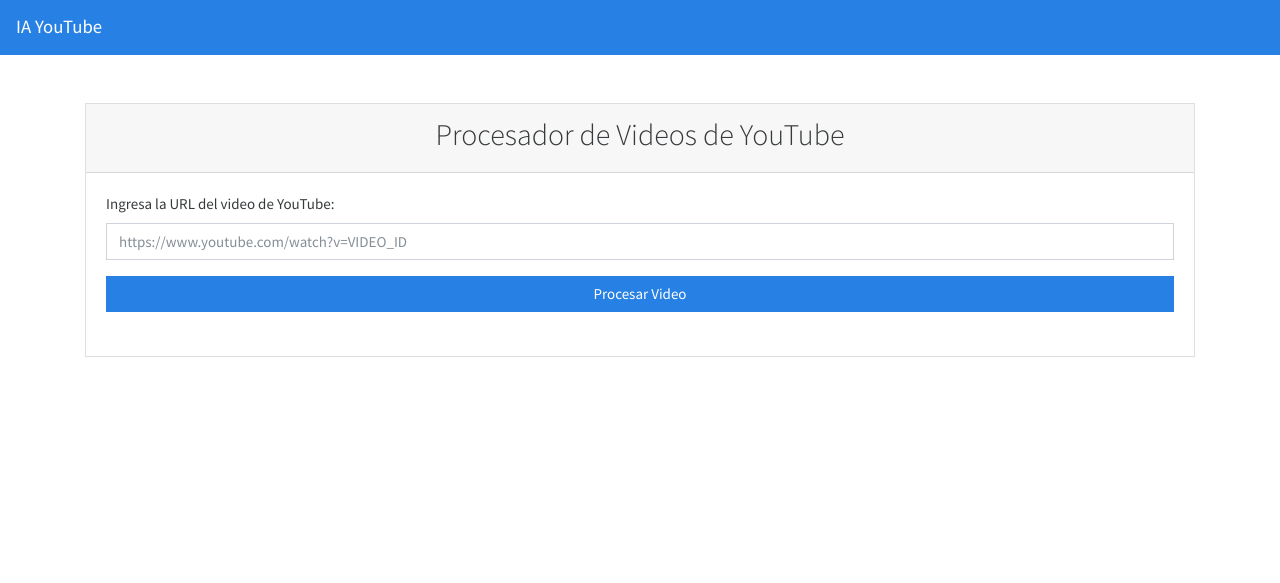
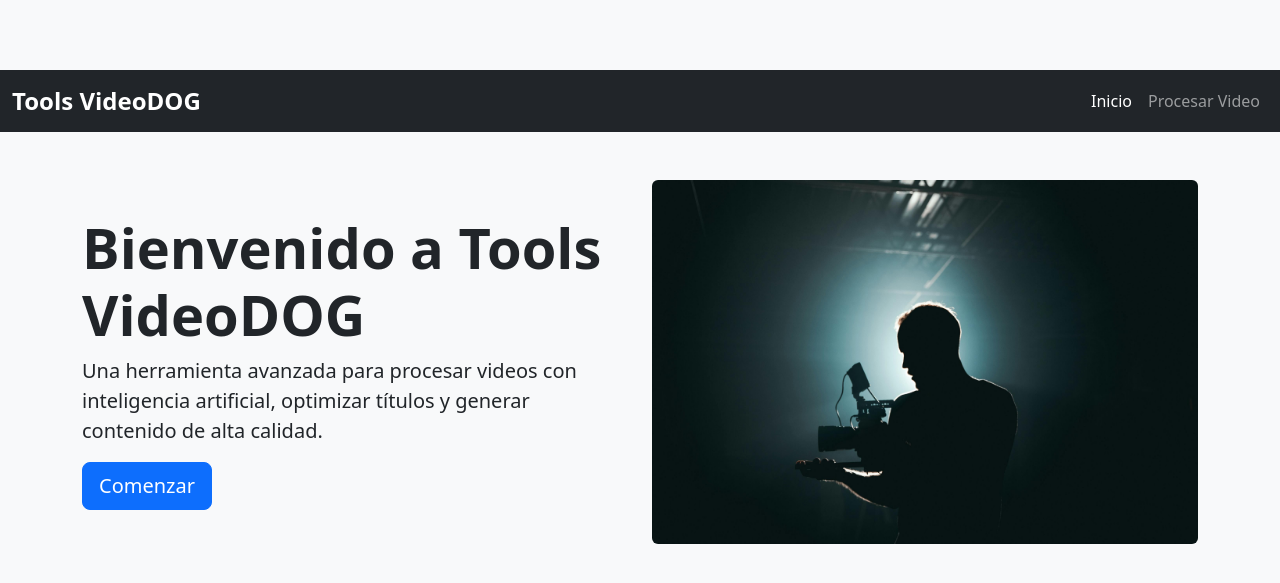
Before and after one commit to ArmandoArias/ia-videodog, a Flask app: page / in a window 1280 px wide. Shown: the top 583 px of the page. Run offline with Flask 3, Linux system fonts and the light colour scheme; some libraries are stand-ins or nearby versions.

Commit message:
Agregando estilos CSS y lógica JavaScript para procesar videos de YouTube

```diff
--- a/app.py
+++ b/app.py
@@ -1,35 +1,45 @@
 # app.py
 
+import os
 from flask import Flask, render_template, request, jsonify
-from flask_socketio import SocketIO
+from flask_socketio import SocketIO, join_room, leave_room
 from uuid import uuid4
-import os
+import logging
 
 # Importar funciones de los módulos
+from modules.youtube_downloader import descargar_audio  # Asegúrate de que este es el nombre correcto
 from modules.aws_services import subir_audio_s3, iniciar_transcripcion
 from modules.transcriber import obtener_transcripcion, limpiar_texto
 from modules.bedrock_generator import generar_sugerencias_claude_optimizado
 from modules.utils import limpiar_youtube_url
-from modules.youtube_man import procesar_audio
+
+# Configuración de Logging
+logging.basicConfig(level=logging.INFO, format='%(asctime)s - %(levelname)s - %(message)s')
 
 app = Flask(__name__)
 socketio = SocketIO(app)
 
 def procesar_video(url_video, session_id):
+    """
+    Procesa un video de YouTube: descarga audio, sube a S3, transcribe y genera sugerencias.
+
+    Parámetros:
+    - url_video (str): URL limpia del video de YouTube.
+    - session_id (str): ID de sesión para emitir eventos a través de SocketIO.
+    """
     total_steps = 5
     current_step = 0
 
     try:
-        # Paso 1: Validar y procesar el audio
+        # Paso 1: Descargar el audio
         current_step += 1
         socketio.emit('progreso', {
-            'data': 'Procesando audio...',
+            'data': 'Descargando audio...',
             'step': current_step,
             'total_steps': total_steps
         }, room=session_id)
 
-        # Aquí asumiríamos que el audio ya está disponible o se procesa de manera permitida
-        audio_path, video_id, titulo_actual = procesar_audio(url_video)
+        audio_path, video_id, titulo_actual = descargar_audio(url_video)
 
         # Paso 2: Subir el audio a S3
         current_step += 1
@@ -81,6 +91,7 @@ def procesar_video(url_video, session_id):
         }, room=session_id)
 
     except Exception as e:
+        logging.error(f"Error en procesar_video: {e}")
         # Emitir evento de error
         socketio.emit('error', {'data': str(e)}, room=session_id)
 
@@ -89,8 +100,17 @@ def procesar_video(url_video, session_id):
 def index():
     return render_template('index.html')
 
+@app.route('/process')
+def process():
+    return render_template('process.html')
+
 @app.route('/procesar_video', methods=['POST'])
 def procesar_video_endpoint():
+    """
+    Endpoint para procesar un video de YouTube.
+
+    Espera un JSON con 'url_video' y opcionalmente 'session_id'.
+    """
     data = request.get_json()
     url_video = data.get('url_video')
     if not url_video:
@@ -111,7 +131,23 @@ def procesar_video_endpoint():
 
         return jsonify({'message': 'Procesamiento iniciado.', 'session_id': session_id}), 200
     except Exception as e:
+        logging.error(f"Error en procesar_video_endpoint: {e}")
         return jsonify({'error': str(e)}), 500
+
+# Manejo de eventos de SocketIO
+@socketio.on('connect')
+def handle_connect():
+    logging.info('Cliente conectado')
+
+@socketio.on('disconnect')
+def handle_disconnect():
+    logging.info('Cliente desconectado')
+
+@socketio.on('join')
+def handle_join(data):
+    session_id = data
+    join_room(session_id)
+    logging.info(f'Cliente unido a la sala {session_id}')
 
 if __name__ == '__main__':
     socketio.run(app, debug=True)
--- a/static/css/styles.css
+++ b/static/css/styles.css
@@ -0,0 +1,28 @@
+/* static/css/styles.css */
+
+body {
+    padding-top: 70px; /* Espacio para el menú de navegación */
+    background-color: #f8f9fa;
+}
+
+.navbar-brand {
+    font-weight: bold;
+    font-size: 1.5rem;
+}
+
+.display-4 {
+    font-weight: bold;
+}
+
+#progress-section, #result-section {
+    background-color: #ffffff;
+    padding: 20px;
+    border-radius: 5px;
+    box-shadow: 0 0 10px rgba(0, 0, 0, 0.1);
+}
+
+pre {
+    background-color: #f1f1f1;
+    padding: 15px;
+    border-radius: 5px;
+}
--- a/templates/index.html
+++ b/templates/index.html
@@ -1,174 +1,55 @@
+<!-- templates/index.html -->
 <!DOCTYPE html>
 <html lang="es">
 <head>
     <meta charset="UTF-8">
-    <title>Procesador de Videos de YouTube</title>
-    <!-- Usando el tema "Cosmo" de Bootswatch -->
-    <link rel="stylesheet" href="https://stackpath.bootstrapcdn.com/bootswatch/4.5.2/cosmo/bootstrap.min.css">
-    <!-- Font Awesome para los íconos -->
-    <link rel="stylesheet" href="https://cdnjs.cloudflare.com/ajax/libs/font-awesome/6.4.0/css/all.min.css">
+    <title>Tools VideoDOG</title>
+    <!-- Bootstrap CSS -->
+    <link href="https://cdn.jsdelivr.net/npm/bootstrap@5.3.0/dist/css/bootstrap.min.css" rel="stylesheet">
+    <!-- Tu CSS personalizado (opcional) -->
+    <link rel="stylesheet" href="{{ url_for('static', filename='css/styles.css') }}">
 </head>
 <body>
-    <nav class="navbar navbar-expand-lg navbar-dark bg-primary">
-        <a class="navbar-brand" href="#">IA YouTube</a>
+    <!-- Menú de Navegación -->
+    <nav class="navbar navbar-expand-lg navbar-dark bg-dark">
+        <div class="container-fluid">
+            <a class="navbar-brand" href="#">Tools VideoDOG</a>
+            <button class="navbar-toggler" type="button" data-bs-toggle="collapse" data-bs-target="#navbarNav"
+                aria-controls="navbarNav" aria-expanded="false" aria-label="Toggle navigation">
+                <span class="navbar-toggler-icon"></span>
+            </button>
+            <div class="collapse navbar-collapse" id="navbarNav">
+                <ul class="navbar-nav ms-auto">
+                    <li class="nav-item">
+                        <a class="nav-link active" aria-current="page" href="#">Inicio</a>
+                    </li>
+                    <li class="nav-item">
+                        <a class="nav-link" href="{{ url_for('process') }}">Procesar Video</a>
+                    </li>
+                    <!-- Puedes añadir más enlaces aquí -->
+                </ul>
+            </div>
+        </div>
     </nav>
 
+    <!-- Sección de Introducción -->
     <div class="container mt-5">
-        <div class="card">
-            <div class="card-header text-center">
-                <h2>Procesador de Videos de YouTube</h2>
+        <div class="row align-items-center">
+            <div class="col-md-6">
+                <h1 class="display-4">Bienvenido a Tools VideoDOG</h1>
+                <p class="lead">Una herramienta avanzada para procesar videos con inteligencia artificial, optimizar títulos y generar contenido de alta calidad.</p>
+                <a href="{{ url_for('process') }}" class="btn btn-primary btn-lg">Comenzar</a>
             </div>
-            <div class="card-body">
-                <form id="video-form">
-                    <div class="form-group">
-                        <label for="url_video">Ingresa la URL del video de YouTube:</label>
-                        <input type="text" class="form-control" id="url_video" name="url_video" required placeholder="https://www.youtube.com/watch?v=VIDEO_ID">
-                    </div>
-                    <button type="submit" class="btn btn-primary btn-block">Procesar Video</button>
-                </form>
-                <div id="progress" class="mt-4" style="display:none;">
-                    <h5>Progreso:</h5>
-                    <div class="progress">
-                        <div id="progress-bar" class="progress-bar progress-bar-striped progress-bar-animated" role="progressbar" style="width: 0%"></div>
-                    </div>
-                    <div id="progress-messages" class="mt-3"></div>
-                </div>
-                <div id="resultados" class="mt-4"></div>
+            <div class="col-md-6">
+                <!-- Imagen de Introducción -->
+                <img src="{{ url_for('static', filename='images/ai_video_processing.png') }}" alt="Procesamiento de IA en Videos" class="img-fluid rounded">
             </div>
         </div>
     </div>
 
-    <!-- Agrega jQuery y Bootstrap JS -->
-    <script src="https://code.jquery.com/jquery-3.5.1.min.js"></script>
-    <!-- Agrega el script de Socket.IO -->
-    <script src="https://cdn.socket.io/4.5.0/socket.io.min.js"></script>
-    <!-- Bootstrap JS y Popper.js -->
-    <script src="https://cdn.jsdelivr.net/npm/popper.js@1.16.1/dist/umd/popper.min.js"></script>
-    <!-- Opcional: Bootstrap JS -->
-    <script src="https://stackpath.bootstrapcdn.com/bootstrap/4.5.2/js/bootstrap.min.js"></script>
-
-    <script>
-        $(document).ready(function() {
-            var socket = io();
-            var sessionId = null;
-
-            socket.on('connect', function() {
-                sessionId = socket.id;
-                console.log('Conectado al servidor con session ID:', sessionId);
-            });
-
-            socket.on('progreso', function(msg) {
-                $('#progress-messages').append('<div>' + msg.data + '</div>');
-                updateProgressBar(msg.step, msg.total_steps);
-            });
-
-            socket.on('progreso_transcripcion', function(msg) {
-                $('#progress-messages').append('<div>' + msg.data + '</div>');
-            });
-
-            socket.on('resultado', function(msg) {
-                $('#progress-messages').append('<div class="text-success">Procesamiento completado.</div>');
-                $('#resultados').html('<h3>Sugerencias Generadas:</h3>');
-                try {
-                    const sugerencias = JSON.parse(msg.sugerencias);
-                    for (const [key, value] of Object.entries(sugerencias)) {
-                        $('#resultados').append(`
-                            <div class="card mt-3">
-                                <div class="card-body">
-                                    <h5 class="card-title">${key}</h5>
-                                    <p class="card-text">${value}</p>
-                                    <button class="btn btn-primary btn-sm copy-btn" data-text="${value}">
-                                        <i class="fa fa-copy"></i> Copiar
-                                    </button>
-                                </div>
-                            </div>
-                        `);
-                    }
-                } catch (e) {
-                    $('#progress-messages').append(`<div class="text-danger">Error al parsear las sugerencias: ${e.message}</div>`);
-                }
-                enableSubmitButton();
-            });
-
-            // Evento para copiar el texto al portapapeles
-            $(document).on('click', '.copy-btn', function() {
-                var textToCopy = $(this).attr('data-text');
-                navigator.clipboard.writeText(textToCopy).then(function() {
-                    // Opcional: mostrar un mensaje de éxito
-                    alert('Texto copiado al portapapeles.');
-                }, function(err) {
-                    alert('Error al copiar el texto: ' + err);
-                });
-            });
-
-            socket.on('error', function(msg) {
-                $('#progress-messages').append('<div class="text-danger">Error: ' + msg.data + '</div>');
-                enableSubmitButton();
-            });
-
-            function updateProgressBar(currentStep, totalSteps) {
-                var progressPercentage = (currentStep / totalSteps) * 100;
-                $('#progress-bar').css('width', progressPercentage + '%');
-                $('#progress-bar').attr('aria-valuenow', progressPercentage);
-            }
-
-            function enableSubmitButton() {
-                $('#video-form button[type="submit"]').prop('disabled', false);
-            }
-
-            $('#video-form').on('submit', function(e) {
-                e.preventDefault();
-                let url_video = $('#url_video').val();
-
-                // Validar y limpiar la URL de YouTube
-                function limpiarYoutubeURL(url) {
-                    const regex = /^(?:https?:\/\/)?(?:www\.)?(?:youtube\.com\/(?:watch\?(?:.*&)?v=|embed\/)|youtu\.be\/)([a-zA-Z0-9_-]{11})(?:\S+)?$/;
-                    const match = url.match(regex);
-                    if (match && match[1]) {
-                        return `https://www.youtube.com/watch?v=${match[1]}`;
-                    } else {
-                        return null;
-                    }
-                }
-
-                const urlLimpia = limpiarYoutubeURL(url_video);
-                if (!urlLimpia) {
-                    alert('Por favor, ingresa una URL válida de YouTube.');
-                    return;
-                }
-
-                // Resetear el progreso
-                $('#progress-bar').css('width', '0%');
-                $('#progress-messages').html('');
-                $('#resultados').html('');
-                $('#video-form button[type="submit"]').prop('disabled', true);
-
-                // Mostrar el progreso
-                $('#progress').show();
-                $('#progress-messages').append('<div>Iniciando el procesamiento...</div>');
-
-                fetch('/procesar_video', {
-                    method: 'POST',
-                    headers: {
-                        'Content-Type': 'application/json',
-                    },
-                    body: JSON.stringify({ url_video: urlLimpia, session_id: sessionId }),
-                })
-                .then(response => response.json())
-                .then(data => {
-                    if (data.error) {
-                        $('#progress-messages').append(`<div class="text-danger">Error: ${data.error}</div>`);
-                        enableSubmitButton();
-                    } else {
-                        $('#progress-messages').append('<div>Procesamiento iniciado...</div>');
-                    }
-                })
-                .catch(error => {
-                    $('#progress-messages').append(`<div class="text-danger">Error: ${error}</div>`);
-                    enableSubmitButton();
-                });
-            });
-        });
-    </script>
+    <!-- Bootstrap JS y dependencias -->
+    <script src="https://cdn.jsdelivr.net/npm/bootstrap@5.3.0/dist/js/bootstrap.bundle.min.js"></script>
+    <!-- Tu JS personalizado (opcional) -->
+    <script src="{{ url_for('static', filename='js/scripts.js') }}"></script>
 </body>
 </html>
```
Also changed, not shown: static/js/process.js (+68 -0 lines), templates/process.html (added, +70 -0 lines).
